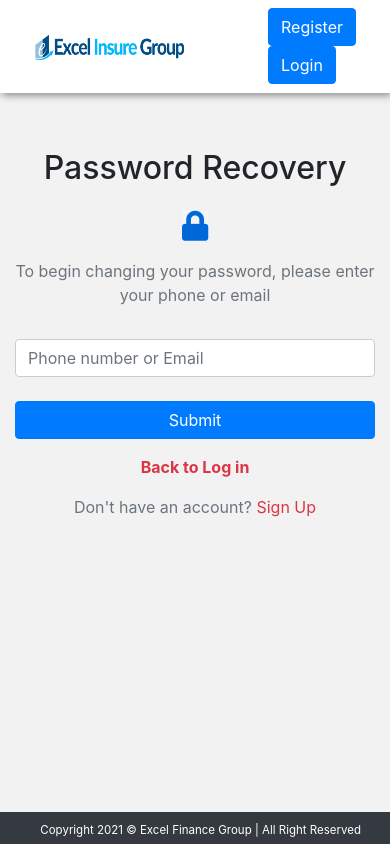
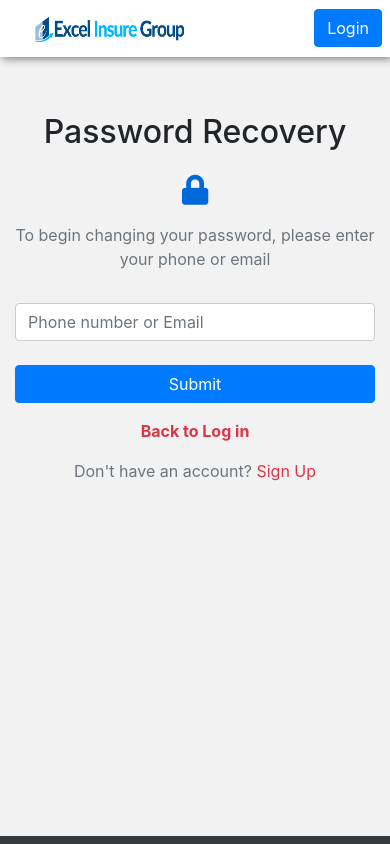
Before and after one commit to DivineChuks/forgotPass, a plain HTML site: page index.html in a window 390 px wide. Drawn offline with Linux system fonts and the light colour scheme.

Commit message:
more commit

```diff
--- a/css/style.css
+++ b/css/style.css
@@ -52,7 +52,7 @@ input:focus {
   }
 
   .register {
-    margin-right: 10px;
+    display: none;
   }
  .copy{
     padding-top: 5px !important;
--- a/index.html
+++ b/index.html
@@ -26,7 +26,7 @@
           <li class="nav-item text-white register pr-3">
               <a href="#" class="btn btn-primary btn-md">Register</a>
           </li>
-           <li class="nav-item text-white register">
+           <li class="nav-item text-white">
               <a href="#" class="btn btn-primary btn-md">Login</a>
           </li>
         </ul>
```
